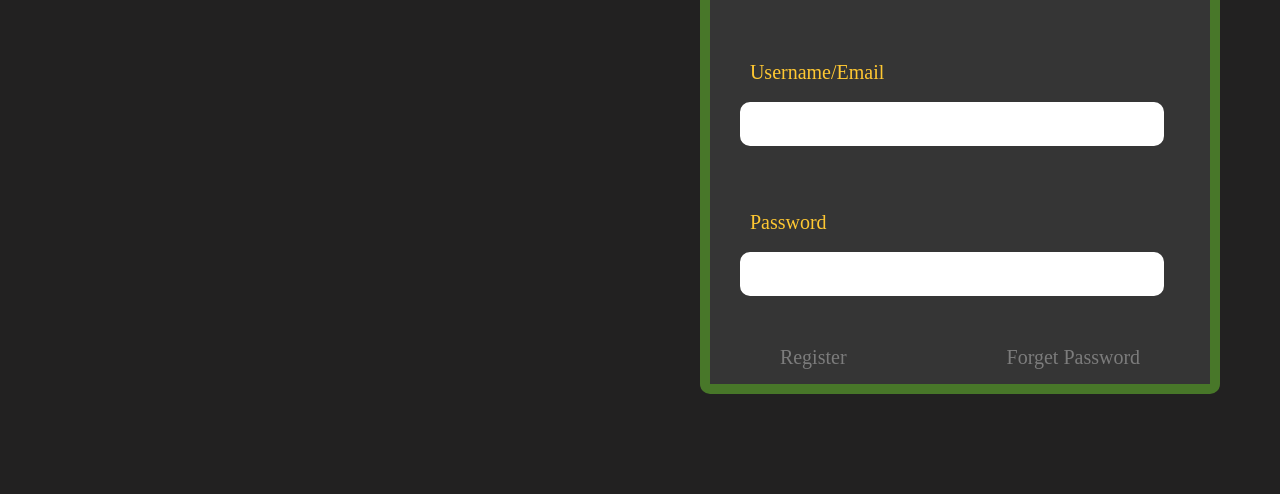
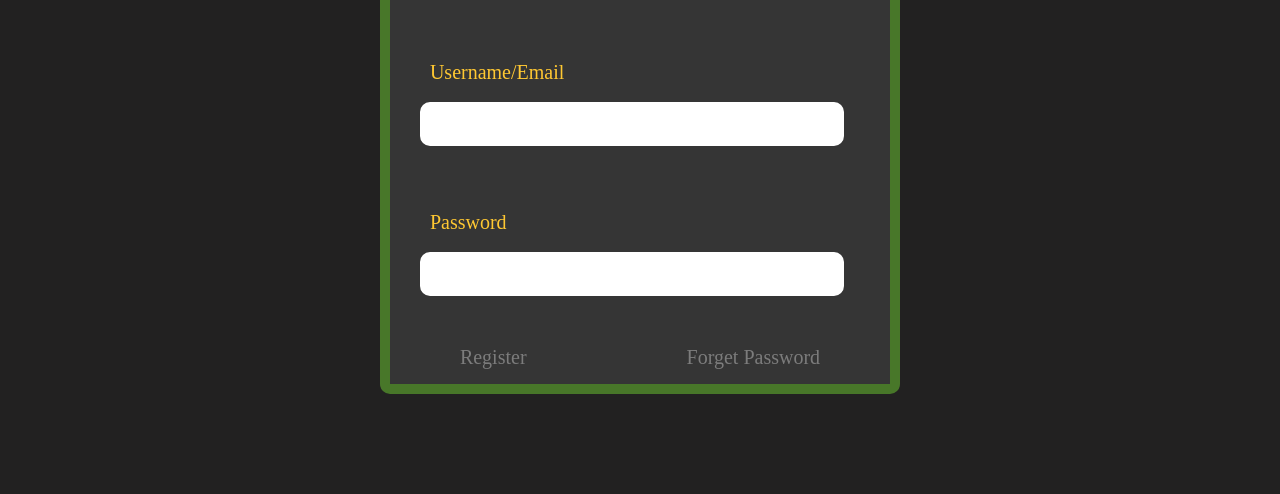
Before and after one commit to 0MGiant/MovieWebsiteProject, a plain HTML site: page Form_pattern.html in a window 1280 px wide. Shown: the part 376-870 px from the top of the page. Drawn offline with Linux system fonts and the light colour scheme; a web font is replaced by a local one.

Commit message:
Update Form_styles.css
center

```diff
--- a/Form_styles.css
+++ b/Form_styles.css
@@ -87,7 +87,7 @@ body {
     align-items: center;
     width: 500px;
     height: 600px;
-    margin: 100px 700px;
+    margin: 100px auto;
     border: 10px solid #55a1239d;
     border-radius: 10px;
     background-color: rgb(53, 53, 53);
```
